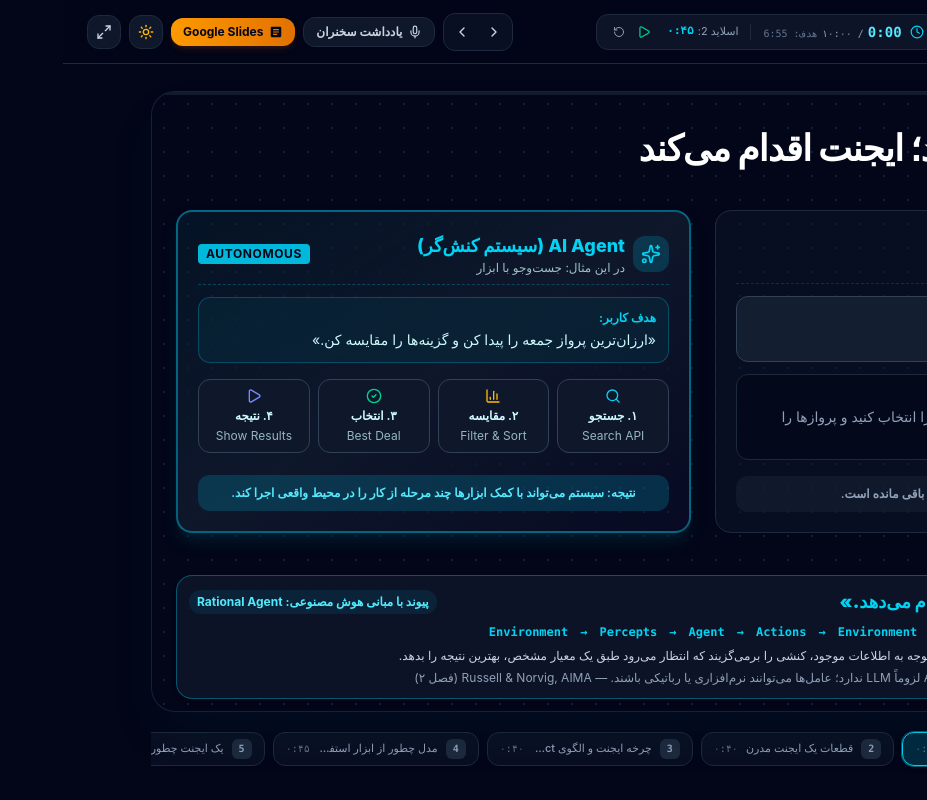
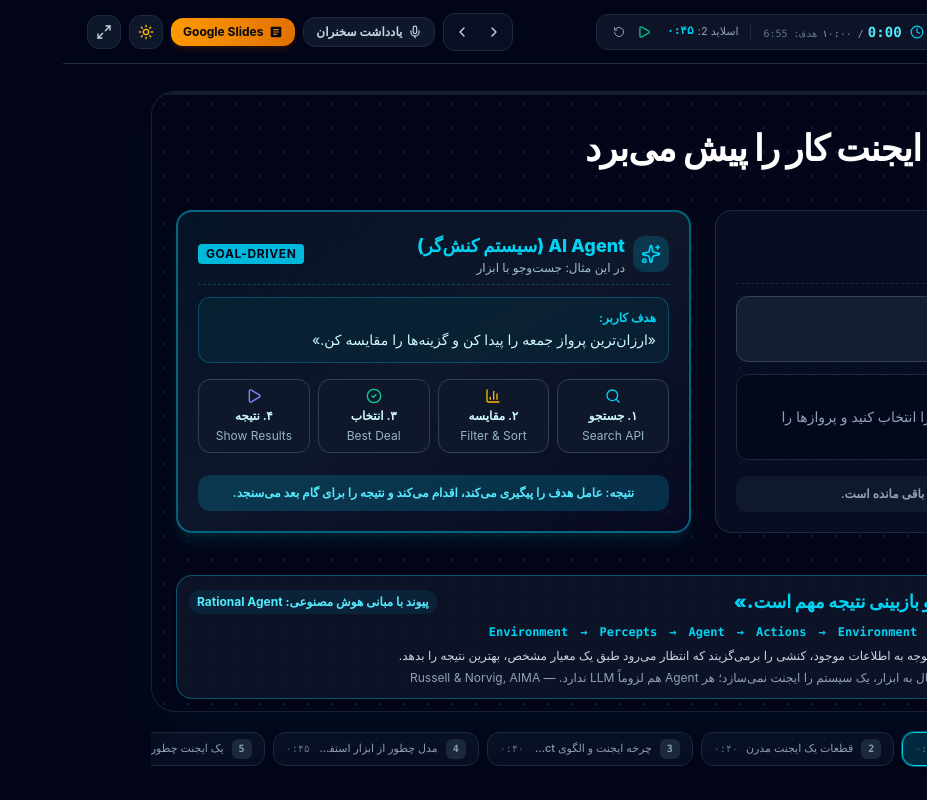
Before and after one commit to mehranyahya/agents, a React (Vite) app: page / in a window 1280 px wide. Both pictures are taken after a click on the button 399 px from the left and 31 px from the top of the page. Shown: the whole page, without its empty margins (353-1280 px from the left). Built offline with nearby package versions, Linux system fonts and the light colour scheme; no server answers.

Commit message:
Make agent vs chatbot distinction about goal management, not tool access

```diff
--- a/src/components/slides/Slide1ChatbotVsAgent.tsx
+++ b/src/components/slides/Slide1ChatbotVsAgent.tsx
@@ -31,7 +31,7 @@ export const Slide1ChatbotVsAgent: React.FC<SlideProps> = ({ theme, isFullscreen
             isFullscreen ? 'text-4xl md:text-5xl lg:text-6xl mb-1' : 'text-3xl md:text-4xl'
           } ${isDark ? 'text-white' : 'text-slate-900'}`}
         >
-          چت‌بات توضیح می‌دهد؛ ایجنت اقدام می‌کند
+          چت‌بات پاسخ می‌دهد؛ ایجنت کار را پیش می‌برد
         </h2>
       </div>
 
@@ -110,7 +110,7 @@ export const Slide1ChatbotVsAgent: React.FC<SlideProps> = ({ theme, isFullscreen
               </div>
             </div>
             <span className="text-xs uppercase font-bold tracking-wider px-2 py-0.5 rounded bg-cyan-500 text-slate-950">
-              Autonomous
+              Goal-driven
             </span>
           </div>
 
@@ -171,7 +171,7 @@ export const Slide1ChatbotVsAgent: React.FC<SlideProps> = ({ theme, isFullscreen
               isDark ? 'bg-cyan-500/20 text-cyan-300' : 'bg-blue-100 text-blue-900'
             }`}
           >
-            نتیجه: سیستم می‌تواند با کمک ابزارها چند مرحله از کار را در محیط واقعی اجرا کند.
+            نتیجه: عامل هدف را پیگیری می‌کند، اقدام می‌کند و نتیجه را برای گام بعد می‌سنجد.
           </div>
         </div>
       </div>
@@ -183,7 +183,7 @@ export const Slide1ChatbotVsAgent: React.FC<SlideProps> = ({ theme, isFullscreen
       }`}>
         <div className="flex items-center justify-between gap-3 flex-wrap">
           <div className="text-base md:text-lg font-black text-cyan-400">
-            «در این مثال، ایجنت بخشی از کار را انجام می‌دهد.»
+            «تفاوت فقط ابزار نیست؛ پیگیری هدف و بازبینی نتیجه مهم است.»
           </div>
           <span className={`text-xs font-bold rounded-full px-2 py-1 ${
             isDark ? 'bg-cyan-500/10 text-cyan-300' : 'bg-blue-50 text-blue-700'
@@ -205,7 +205,7 @@ export const Slide1ChatbotVsAgent: React.FC<SlideProps> = ({ theme, isFullscreen
         </p>
         <div className="flex justify-center items-center gap-1.5 mt-1 text-xs text-slate-400">
           <AlertCircle className="w-3 h-3 shrink-0 text-amber-400" />
-          <span>هر Agent لزوماً LLM ندارد؛ عامل‌ها می‌توانند نرم‌افزاری یا رباتیکی باشند. — Russell &amp; Norvig, AIMA (فصل ۲)</span>
+          <span>صرف اتصال به ابزار، یک سیستم را ایجنت نمی‌سازد؛ هر Agent هم لزوماً LLM ندارد. — Russell &amp; Norvig, AIMA</span>
         </div>
       </div>
     </div>
```
